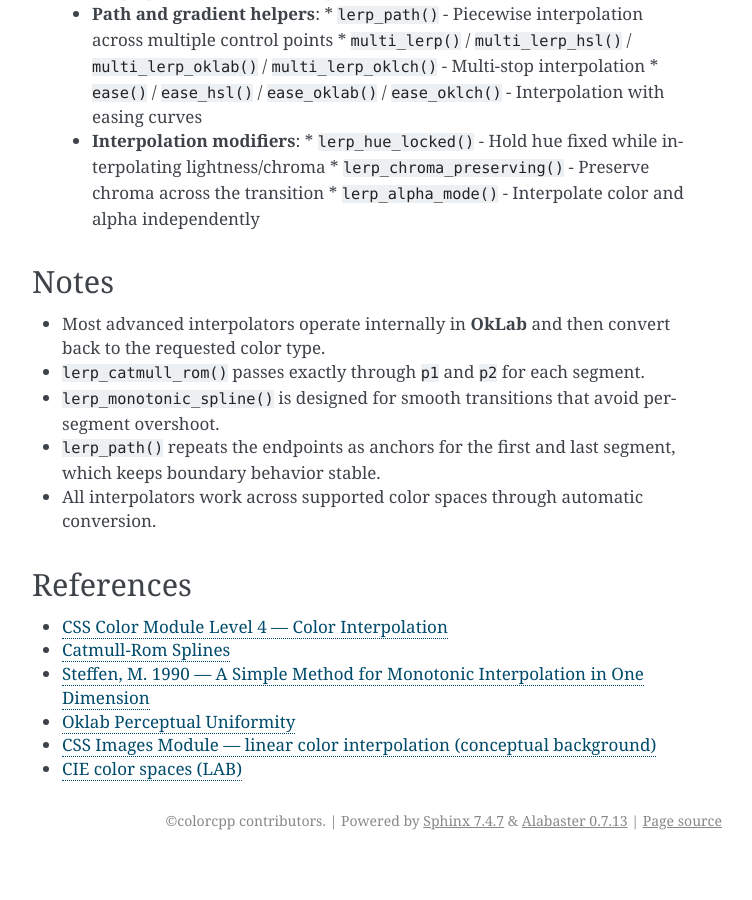
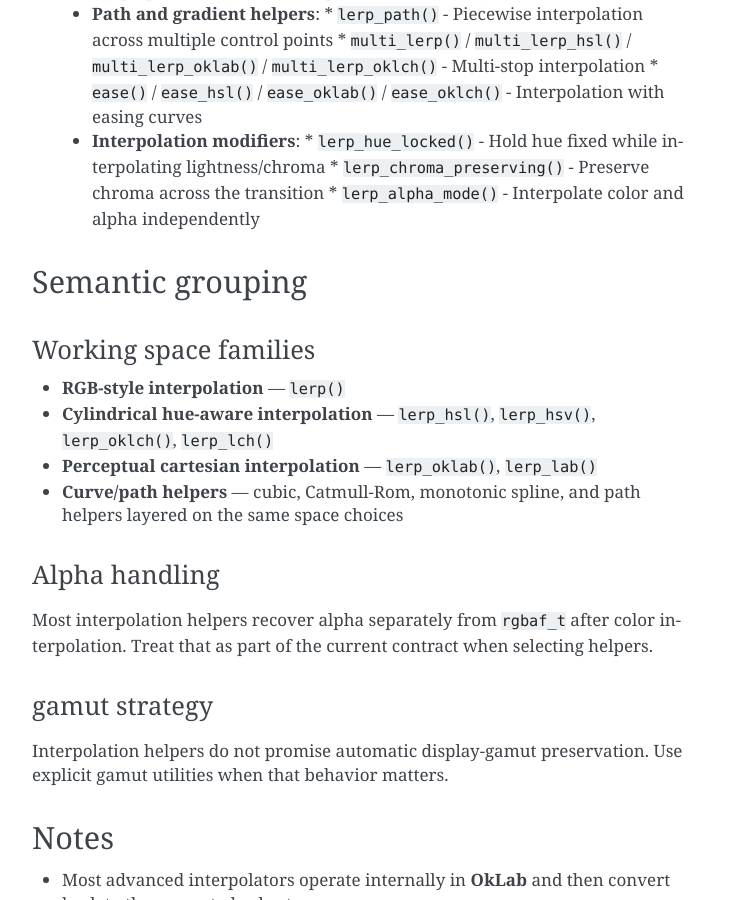
Before and after one commit to merlotqi/colorcpp, a Sphinx documentation site: the page built from docs/reference/interpolate.rst, in a window 1280 px wide and 900 px high, scrolled down 568 px. Shown: the whole window, without its empty margins (388-1140 px from the left). Built offline with Sphinx 7.4.7, drawn with Linux system fonts in a browser that asks for light colours; before the commit the page ends 1428 px from its top, so only the background shows below that; some of the changed text lies outside the part shown.

Commit message:
docs: regroup interpolate APIs by semantic family

```diff
--- a/docs/reference/interpolate.rst
+++ b/docs/reference/interpolate.rst
@@ -31,6 +31,29 @@ Available interpolation algorithms:
     * ``lerp_chroma_preserving()`` - Preserve chroma across the transition
     * ``lerp_alpha_mode()`` - Interpolate color and alpha independently
 
+Semantic grouping
+-----------------
+
+Working space families
+^^^^^^^^^^^^^^^^^^^^^^
+
+* **RGB-style interpolation** — ``lerp()``
+* **Cylindrical hue-aware interpolation** — ``lerp_hsl()``, ``lerp_hsv()``, ``lerp_oklch()``, ``lerp_lch()``
+* **Perceptual cartesian interpolation** — ``lerp_oklab()``, ``lerp_lab()``
+* **Curve/path helpers** — cubic, Catmull-Rom, monotonic spline, and path helpers layered on the same space choices
+
+Alpha handling
+^^^^^^^^^^^^^^
+
+Most interpolation helpers recover alpha separately from ``rgbaf_t`` after color interpolation. Treat that as part of
+the current contract when selecting helpers.
+
+gamut strategy
+^^^^^^^^^^^^^^
+
+Interpolation helpers do not promise automatic display-gamut preservation. Use explicit gamut utilities when that
+behavior matters.
+
 
 Notes
 -----
```
Also changed, not shown: README.md (+2 -0 lines), 1 other file.
